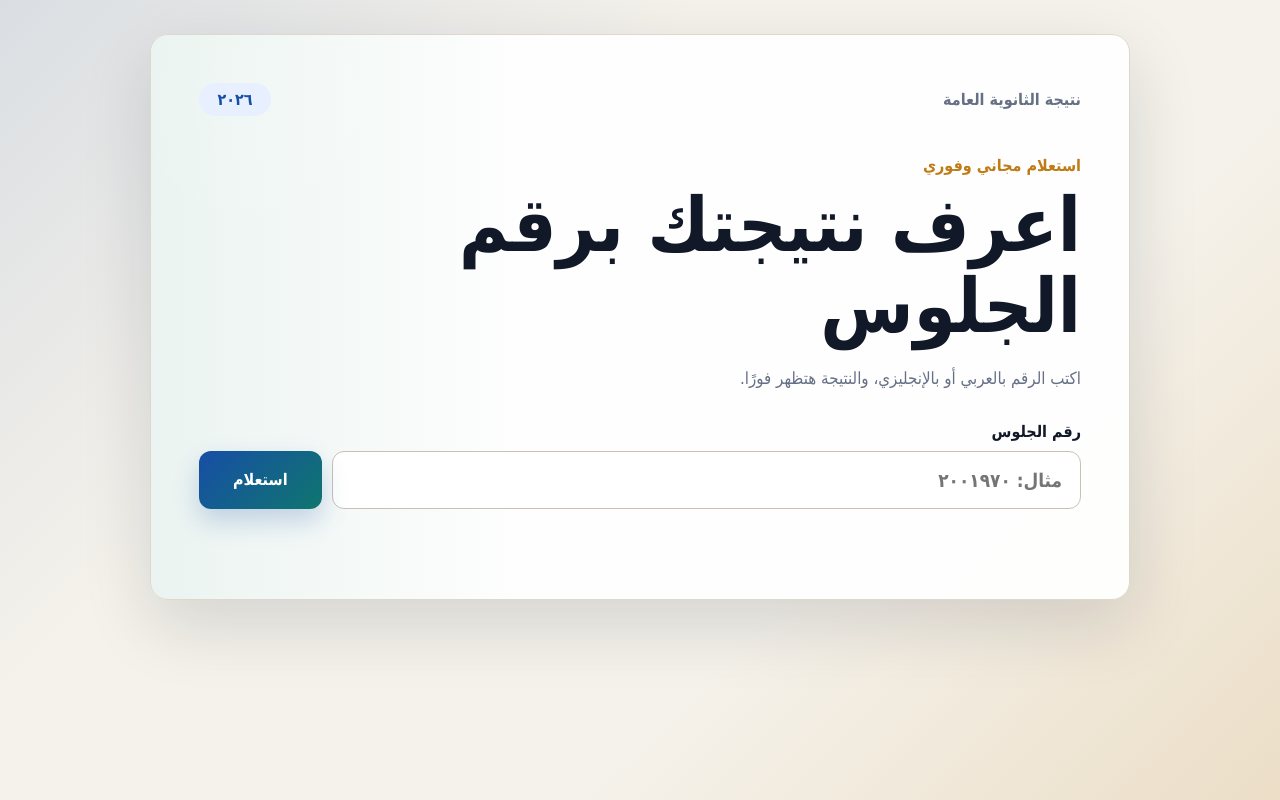
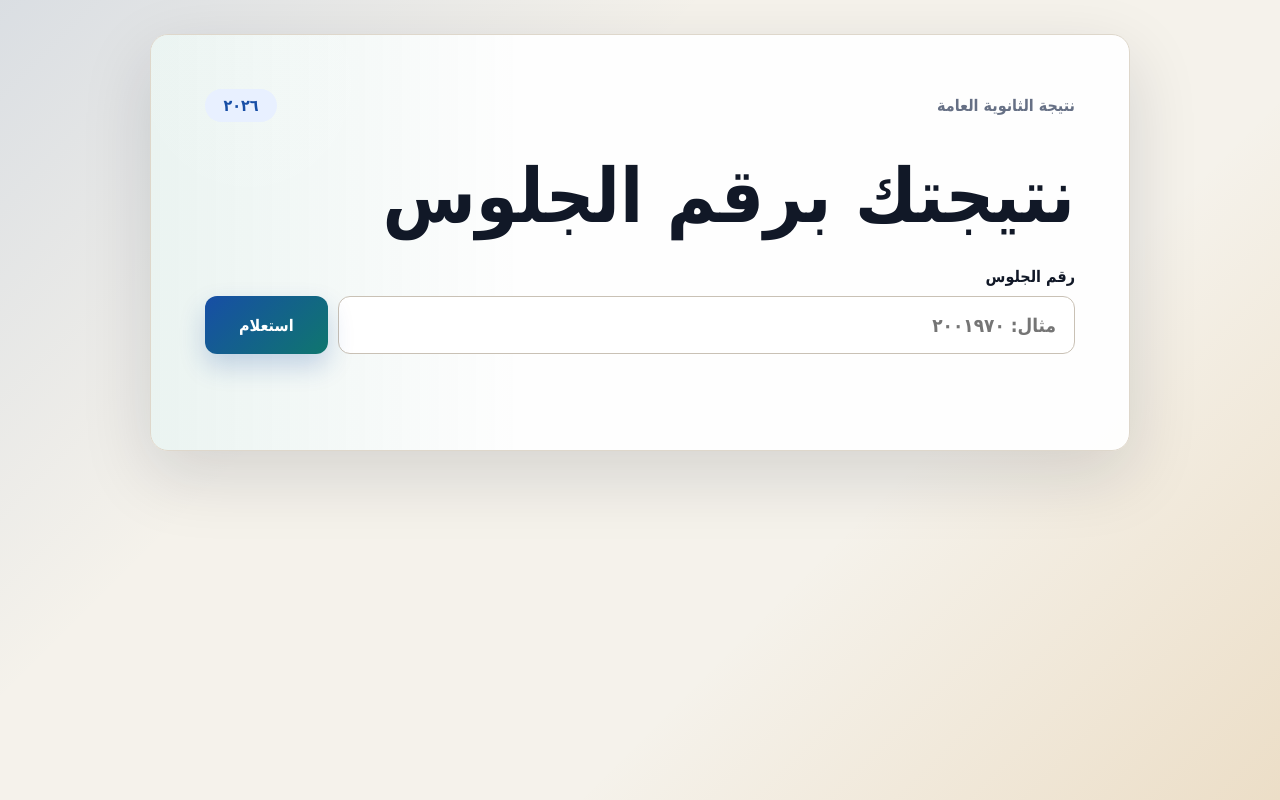
Before and after one commit to Mahmoud-ali90/Natega, a plain HTML site: page index.html in a window 1280 px wide. Drawn offline with Linux system fonts and the light colour scheme.

Commit message:
Simplify lookup page copy

```diff
--- a/index.html
+++ b/index.html
@@ -5,7 +5,7 @@
   <meta name="viewport" content="width=device-width, initial-scale=1">
   <title>نتيجة الثانوية العامة</title>
   <meta name="description" content="استعلم عن نتيجة الثانوية العامة برقم الجلوس.">
-  <link rel="stylesheet" href="style.css?v=2">
+  <link rel="stylesheet" href="style.css?v=3">
 </head>
 <body>
   <main class="shell">
@@ -16,9 +16,7 @@
       </div>
 
       <div class="intro">
-        <p>استعلام مجاني وفوري</p>
-        <h1>اعرف نتيجتك برقم الجلوس</h1>
-        <span class="subline">اكتب الرقم بالعربي أو بالإنجليزي، والنتيجة هتظهر فورًا.</span>
+        <h1>نتيجتك برقم الجلوس</h1>
       </div>
 
       <form id="search-form" class="search">
@@ -72,6 +70,6 @@
     </section>
   </main>
 
-  <script src="script.js?v=2"></script>
+  <script src="script.js?v=3"></script>
 </body>
 </html>
--- a/style.css
+++ b/style.css
@@ -45,7 +45,7 @@
 .lookup {
   position: relative;
   overflow: hidden;
-  padding: clamp(24px, 5vw, 48px);
+  padding: clamp(26px, 5vw, 54px);
 }
 
 .lookup::before {
@@ -73,7 +73,7 @@
 }
 
 .brand {
-  margin-bottom: 40px;
+  margin-bottom: 34px;
   color: var(--muted);
   font-weight: 800;
 }
@@ -87,25 +87,11 @@
   text-align: center;
 }
 
-.intro p {
-  margin: 0 0 10px;
-  color: var(--gold);
-  font-weight: 900;
-}
-
 h1 {
   max-width: 720px;
-  margin: 0;
+  margin: 0 0 30px;
   font-size: clamp(2rem, 7vw, 4.7rem);
   line-height: 1.08;
-}
-
-.subline {
-  display: block;
-  margin: 16px 0 28px;
-  color: var(--muted);
-  font-size: 1.05rem;
-  line-height: 1.8;
 }
 
 .search label {
```
